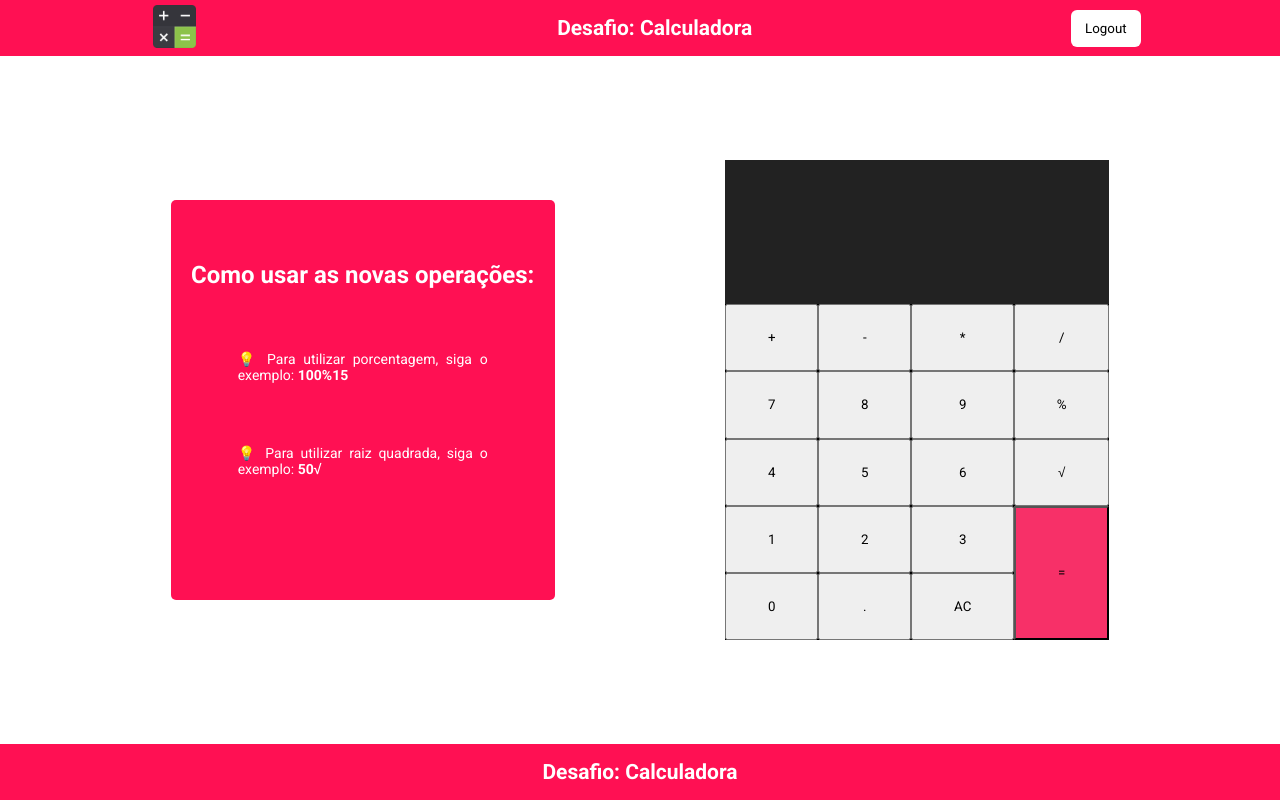
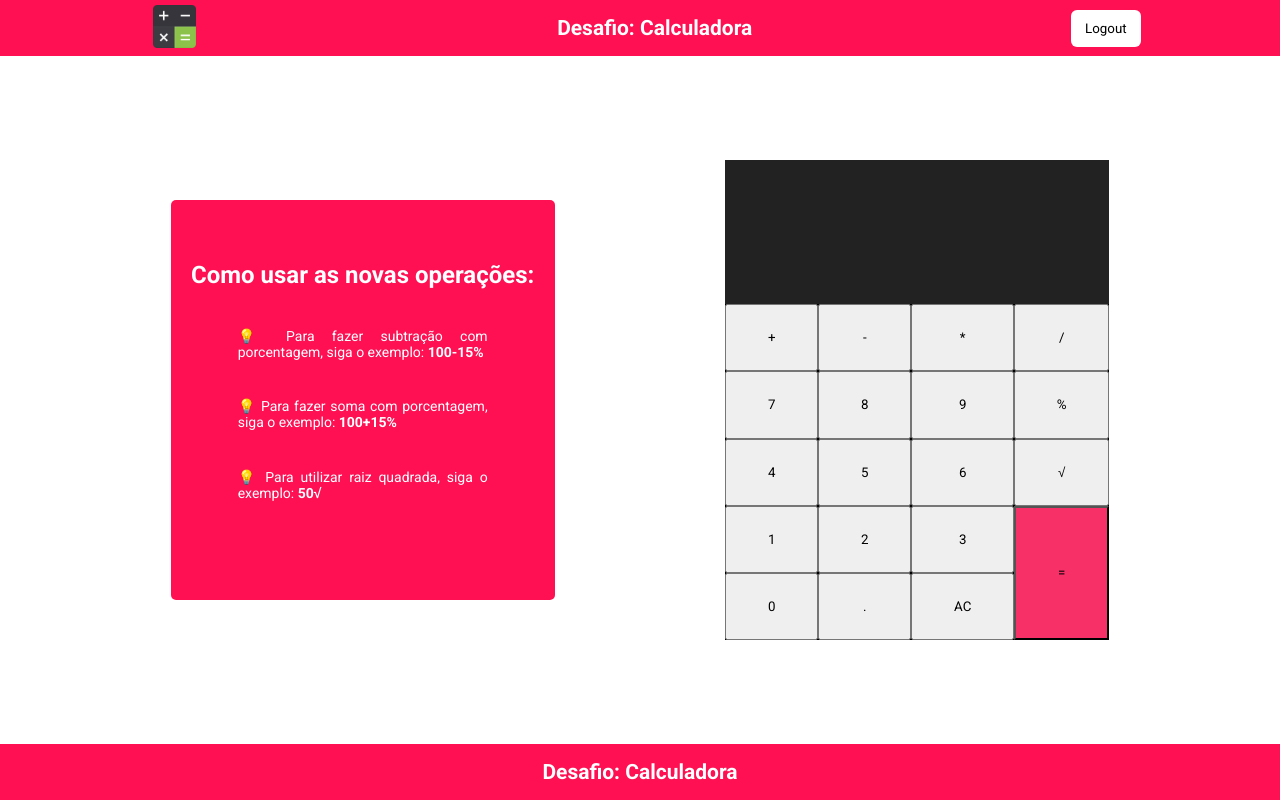
Before and after one commit to wilson6g/iblue-school-front, a Vue app: page /advanced in a window 1280 px wide. Built offline with nearby package versions, Linux system fonts and the light colour scheme; no server answers; a small style sheet from the web is missing.

Commit message:
refactor math operations

```diff
--- a/src/components/AdvancedCalculatorComponent.vue
+++ b/src/components/AdvancedCalculatorComponent.vue
@@ -100,6 +100,7 @@ export default {
 
         if (this.result.length == 0) {
           const { data } = await operation(numbers);
+          console.log(await operation(numbers));
           this.result.push(data);
         } else {
           var getLastResult = this.result[this.result.length - 1].toString();
@@ -111,11 +112,13 @@ export default {
           this.numbers.push(newCalculation);
 
           const { data } = await operation(numbers);
+          console.log(await operation(numbers));
           this.result.push(data);
         }
       } catch (error) {
+        console.log('aqui', error);
         Toastify({
-          text: `${error.response.status}: ${error.response.data.message}`,
+          text: `${error.response?.status}: ${error.response?.data?.message}`,
           duration: 3000,
           newWindow: true,
           close: true,
@@ -139,15 +142,15 @@ export default {
   background-color: #000;
 }
 
-@media (min-width: 100px) and (max-width: 767px){
+@media (min-width: 100px) and (max-width: 767px) {
   .calculator {
-      width: 70vw;
+    width: 70vw;
   }
 }
 
 @media (min-width: 768px) and (max-width: 1200px) {
   .calculator {
-      width: 40vw;
+    width: 40vw;
   }
 }
 
--- a/src/components/TipComponent.vue
+++ b/src/components/TipComponent.vue
@@ -3,7 +3,12 @@
     <strong class="title-tip"> Como usar as novas operações: </strong>
     <div class="content-tip">
       <p>
-        💡 Para utilizar porcentagem, siga o exemplo: <strong>100%15</strong>
+        💡 Para fazer subtração com porcentagem, siga o exemplo:
+        <strong>100-15%</strong>
+      </p>
+      <p>
+        💡 Para fazer soma com porcentagem, siga o exemplo:
+        <strong>100+15%</strong>
       </p>
       <p>
         💡 Para utilizar raiz quadrada, siga o exemplo: <strong>50√</strong>
```
